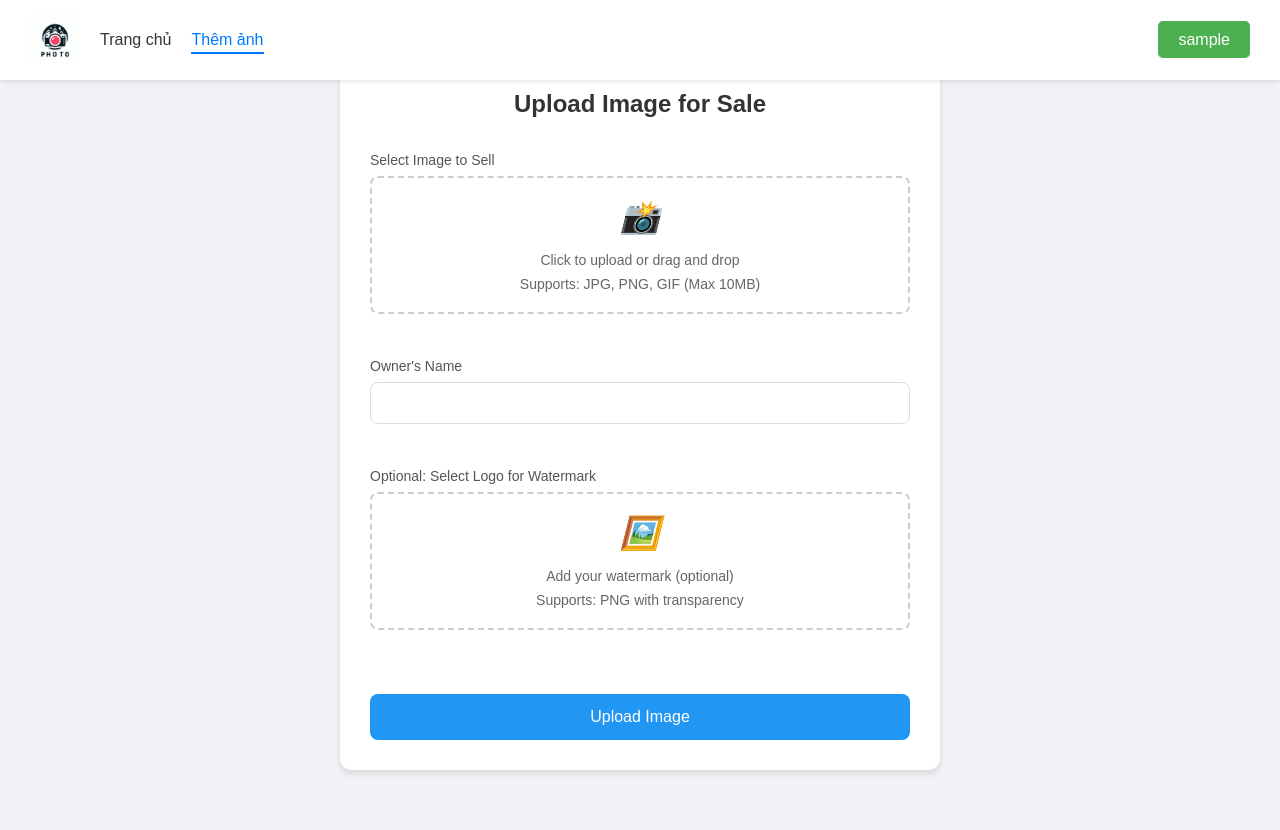
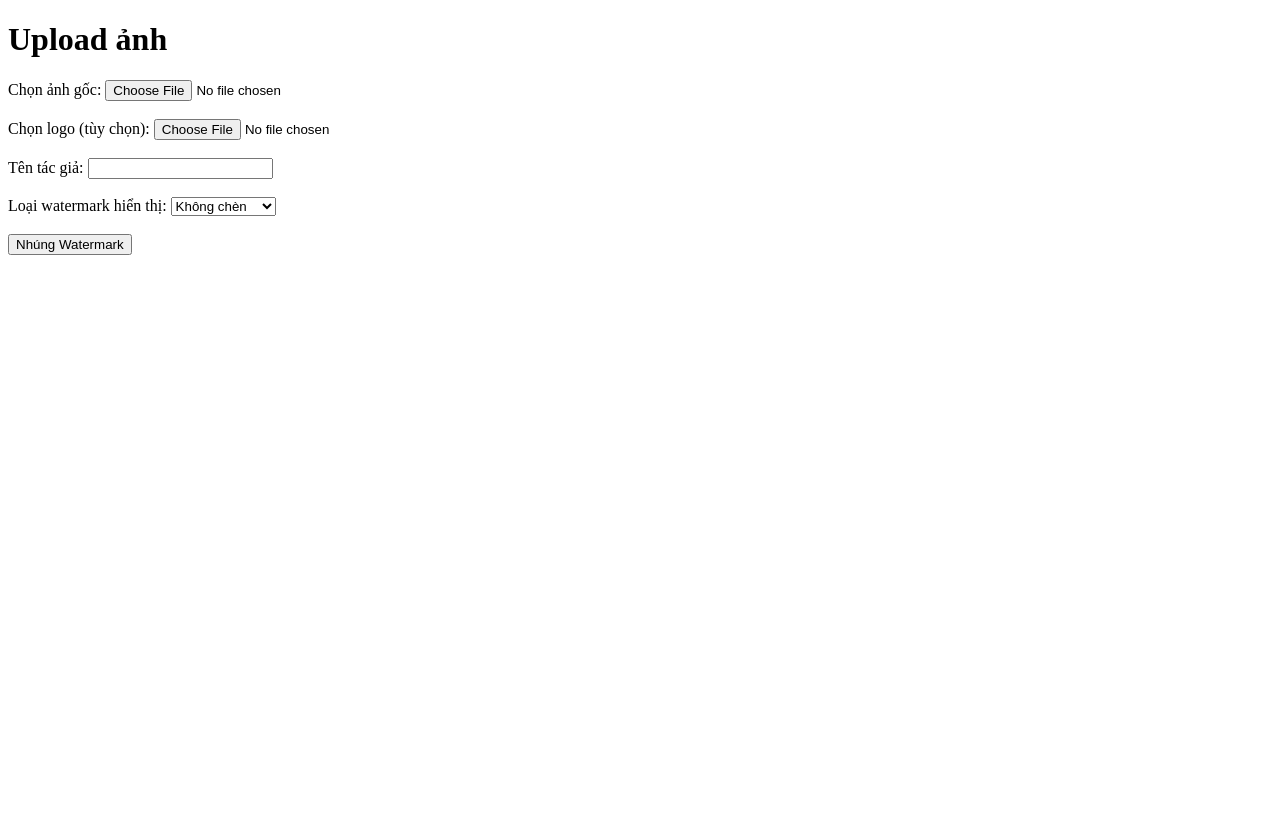
Before and after one commit to ngochungvv1/PhotoStore, a Flask app: page /admin/upload in a window 1280 px wide. After the commit the page ends 255 px from the top, so only its background shows below. Run offline with Flask 3, Linux system fonts and the light colour scheme; the visitor is signed in with stand-in values (Sample User, id 1).

Commit message:
Add files via upload

```diff
--- a/templates/header.html
+++ b/templates/header.html
@@ -13,6 +13,7 @@
                 <a href="/" class="nav-link {% if request.path == '/' %}active{% endif %}">Trang chủ</a>
                 {% if session.get('role') == 'admin' %}
                     <a href="/admin/upload" class="nav-link {% if request.path == '/admin/upload' %}active{% endif %}">Thêm ảnh</a>
+                    <a href="/extract_logo" class="nav-link {% if request.path == '/extract_logo' %}active{% endif %}">Trích xuất watermark</a>
                 {% else %}
                     <a href="/library" class="nav-link {% if request.path == '/library' %}active{% endif %}">Bộ sưu tập</a>
                 {% endif %}
--- a/templates/upload.html
+++ b/templates/upload.html
@@ -3,77 +3,34 @@
 <head>
     <meta charset="UTF-8">
     <meta name="viewport" content="width=device-width, initial-scale=1.0">
-    <title>Upload Image for Sale</title>
-    <link rel="stylesheet" href="/static/css/style.css">
+    <title>Upload ảnh</title>
 </head>
-{% include 'header.html' %}
 <body>
-    <div class="container">
-        <form method="POST" enctype="multipart/form-data" action="{{ url_for('admin_upload') }}" class="upload-form">
-            <h2>Upload Image for Sale</h2>
+    <h1>Upload ảnh</h1>
+    <form action="{{ url_for('admin_upload') }}" method="POST" enctype="multipart/form-data">
+    <label for="file">Chọn ảnh gốc:</label>
+    <input type="file" name="file" id="file" required>
+    <br><br>
 
-            <div class="form-group">
-                <label for="file">Select Image to Sell</label>
-                <div class="file-upload" id="mainImageUpload">
-                    <input type="file" id="file" name="file" accept="image/*" required onchange="handleFileSelect(this, 'mainImagePreview')">
-                    <div class="upload-placeholder" id="mainImagePreview">
-                        <i class="upload-icon">📸</i>
-                        <span class="upload-text">Click to upload or drag and drop</span>
-                        <span class="file-support">Supports: JPG, PNG, GIF (Max 10MB)</span>
-                    </div>
-                </div>
-            </div>
+    <label for="logo">Chọn logo (tùy chọn):</label>
+    <input type="file" name="logo" id="logo">
+    <br><br>
 
-            <div class="form-group">
-                <label for="owner">Owner's Name</label>
-                <input type="text" id="owner" name="owner" required>
-            </div>
+    <label for="owner">Tên tác giả:</label>
+    <input type="text" name="owner" id="owner" required>
+    <br><br>
 
-            <div class="form-group">
-                <label for="logo">Optional: Select Logo for Watermark</label> <!-- Sửa lại id và name từ watermark thành logo -->
-                <div class="file-upload" id="logoUpload">
-                    <input type="file" id="logo" name="logo" accept="image/*" onchange="handleFileSelect(this, 'logoPreview')">
-                    <div class="upload-placeholder" id="logoPreview">
-                        <i class="upload-icon">🖼️</i>
-                        <span class="upload-text">Add your watermark (optional)</span>
-                        <span class="file-support">Supports: PNG with transparency</span>
-                    </div>
-                </div>
-            </div>
+    <label for="watermark_type">Loại watermark hiển thị:</label>
+    <select name="watermark_type" id="watermark_type">
+        <option value="logo">Chèn logo</option>
+        <option value="text">Chèn văn bản</option>
+        <option value="" selected>Không chèn</option>
+    </select>
+    <br><br>
 
-            <button type="submit" class="submit-btn">Upload Image</button>
-        </form>
-    </div>
+    <button type="submit">Nhúng Watermark</button>
+</form>
 
-    <script>
-        function handleFileSelect(input, previewId) {
-            const preview = document.getElementById(previewId);
-            const file = input.files[0];
 
-            if (file) {
-                // Tạo preview cho image
-                const reader = new FileReader();
-                reader.onload = function(e) {
-                    preview.innerHTML = `
-                        <img src="${e.target.result}" class="file-preview-image" alt="Preview">
-                        <span class="selected-file-name">${file.name}</span>
-                    `;
-                };
-                reader.readAsDataURL(file);
-
-                // Thêm class để styled cho trạng thái đã chọn file
-                input.parentElement.classList.add('has-file');
-            } else {
-                // Reset về trạng thái ban đầu
-                const isMainUpload = previewId === 'mainImagePreview';
-                preview.innerHTML = `
-                    <i class="upload-icon">${isMainUpload ? '📸' : '🖼️'}</i>
-                    <span class="upload-text">${isMainUpload ? 'Click to upload or drag and drop' : 'Add your watermark (optional)'}</span>
-                    <span class="file-support">${isMainUpload ? 'Supports: JPG, PNG, GIF (Max 10MB)' : 'Supports: PNG with transparency'}</span>
-                `;
-                input.parentElement.classList.remove('has-file');
-            }
-        }
-    </script>
 </body>
 </html>
```
Also changed, not shown: templates/copyright_check.html (added, +25 -0 lines), templates/extract_logo.html (added, +18 -0 lines), templates/payment.html (added, +29 -0 lines), templates/detail.html (line endings or trailing spaces).
